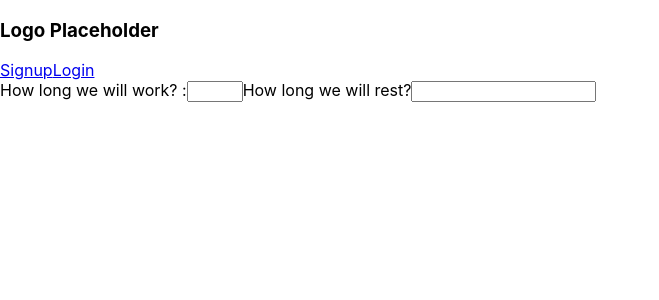
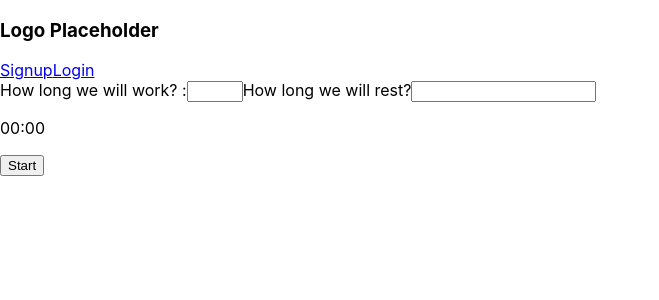
Before and after one commit to veykos/domatka-client, a React (Create React App) app: page /main in a window 1280 px wide. Shown: the top 300 px of the page, without its empty margins (0-659 px from the left). Built offline with nearby package versions, Linux system fonts and the light colour scheme.

Commit message:
Add some tests for main page, start work on counter

```diff
--- a/src/components/MainCounter/MainCounter.tsx
+++ b/src/components/MainCounter/MainCounter.tsx
@@ -1,4 +1,39 @@
+import {MouseEvent, useEffect} from 'react'
 
-export default function MainCounter() {
 
+interface MainCounterProps {
+    worktime: number
+    breaktime: number
 }
+
+export default function MainCounter(props:MainCounterProps) {
+    let startingDate = new Date(0,0,0,0,props.worktime);
+
+    // useEffect(() => {
+    //   date.setMinutes(props.worktime)
+    //   date.setSeconds(60)
+    //   }
+    // , [props.worktime])
+
+
+    function renderTime(date:Date):string {
+        const minutes = date.getMinutes() >= 10 ? String(date.getMinutes()) : "0" + String(date.getMinutes())
+        const seconds = date.getSeconds() >= 10 ? String(date.getSeconds()) : "0" + String(date.getSeconds());
+        return `${minutes}:${seconds}`
+
+    }
+
+
+    function startCountdown(event: MouseEvent) {
+        date = new Date();
+        date.setMinutes(props.worktime)
+
+    }
+    return (
+        <div className="main-counter">
+            <p aria-label="main-counter">{renderTime(startingDate)}</p>
+            <button onClick={startCountdown}>Start</button>
+        </div>
+
+    )
+}
--- a/src/components/TimeSelector/TimeSelector.tsx
+++ b/src/components/TimeSelector/TimeSelector.tsx
@@ -21,11 +21,11 @@ export default function TimeSelector(props:TimeSelectorProps) {
     }
 
     return (
-        <form >
+        <form aria-label="time-selection-form" >
             <label htmlFor="worktime">How long we will work? :</label>
-            <input name="worktime" id="worktime" type="number" min={10} max={60} onChange={handleWorktime} />
+            <input aria-label="worktime-input" name="worktime" id="worktime" type="number" min={10} max={60} onChange={handleWorktime} />
             <label htmlFor="breaktime">How long we will rest?</label>
-            <input name="breaktime" id="breaktime" type="number" onChange={handleBreaktime} />
+            <input aria-label="breaktime-input" name="breaktime" id="breaktime" type="number" onChange={handleBreaktime} />
         </form>
     )
 }
--- a/src/pages/MainPage/MainPage.tsx
+++ b/src/pages/MainPage/MainPage.tsx
@@ -1,11 +1,16 @@
 import {useState} from 'react'
+import MainCounter from '../../components/MainCounter/MainCounter'
 import TimeSelector from '../../components/TimeSelector/TimeSelector'
+
 
 export default function MainPage() {
     const [worktime, setWorktime] = useState(0)
     const [breaktime, setBreaktime] = useState(0)
 
     return (
-        <TimeSelector worktime={worktime} breaktime={breaktime} setWorktime={setWorktime} setBreaktime={setBreaktime}/>
-    )
+        <div className="main-func-cont">
+            <TimeSelector worktime={worktime} breaktime={breaktime} setWorktime={setWorktime} setBreaktime={setBreaktime}/>
+            <MainCounter worktime={worktime} breaktime={breaktime} />
+        </div>
+        )
 }
```
Also changed, not shown: 2 other files (tests, documents, lock files or other folders).
